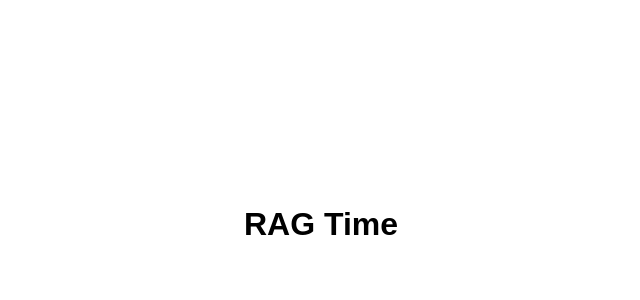
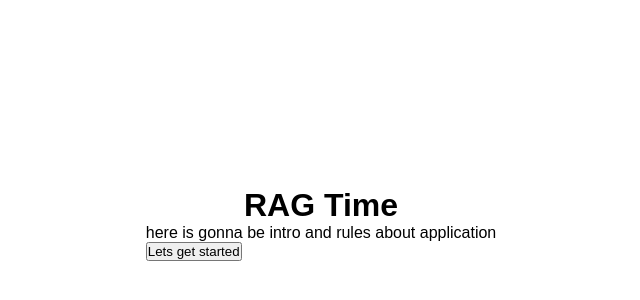
Before and after one commit to Fakhatova/RAG-TIME, a React (Create React App) app: page / in a window 1280 px wide. Shown: the part 176-476 px from the top of the page, without its empty margins (319-959 px from the left). Built offline with nearby package versions, Linux system fonts and the light colour scheme.

Commit message:
Add jsx elements for popup component and invoke in App component

```diff
--- a/src/Components/App/App.js
+++ b/src/Components/App/App.js
@@ -2,6 +2,7 @@
 import Random from '../Random/Random'
 import ErrorPage from '../ErrorPage/ErrorPage'
 import { ApiData } from '../API/AppiCalls';
+import PopUp from '../Modal/PopUp';
 import './App.css';
 // ApiData.fetchAll() fetches object
 
@@ -12,11 +13,8 @@ function App() {
       <header>
       <h1 className="title"> RAG Time </h1>
       </header>
-      {/* <article className="intro-container">
-      <p> here is gonna be intro and rules about application</p>
-      </article>
-      <button className="start-btn"> Lets get started </button> */}
       {/* <Random/> */}
+      <PopUp trigger={true}/>
     </main>
     </div>
   );
--- a/src/Components/Modal/PopUp.js
+++ b/src/Components/Modal/PopUp.js
@@ -1,11 +1,14 @@
 import React from 'react'
 
-const PopUp = () => {
-    return(
-        <div>
-
+const PopUp = (props) => {
+    return(props.trigger) ? (
+        <div className="popup">
+        <article className="popup-inner">
+        <p> here is gonna be intro and rules about application</p>
+        </article>
+        <button className="start-btn"> Lets get started </button>
         </div>
-    )
+    ) : "";
 }
 
 export default PopUp;
```
